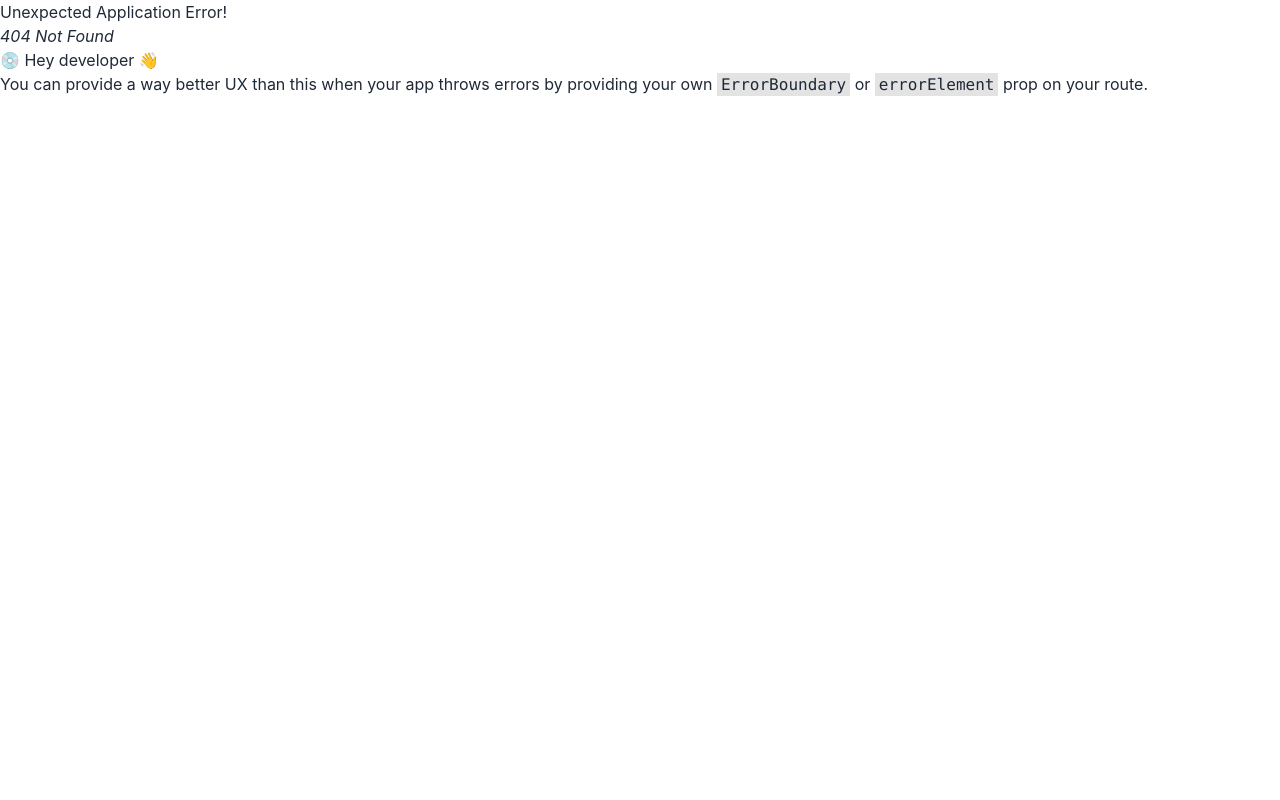
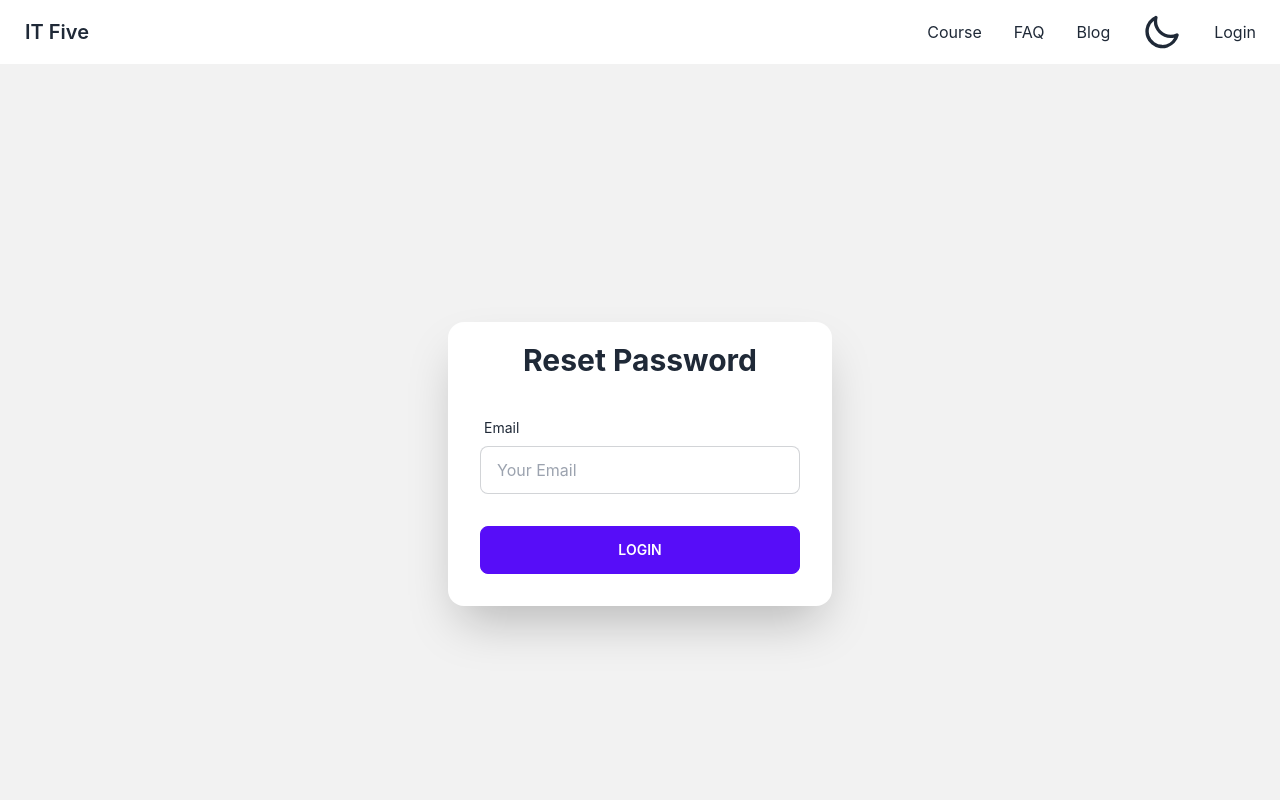
Before and after one commit to Al-Shaharia-Ifty/course-react-clint-repo, a React (Create React App) app: page /reset-password in a window 1280 px wide. Before the commit this address had no page. Shown: the top 800 px of the page. Built offline with nearby package versions, Linux system fonts and the light colour scheme; no server answers.

Commit message:
reset password done

```diff
--- a/package.json
+++ b/package.json
@@ -14,6 +14,7 @@
     "react-icons": "^4.6.0",
     "react-router-dom": "^6.4.2",
     "react-scripts": "5.0.1",
+    "react-to-pdf": "^0.0.14",
     "web-vitals": "^2.1.0"
   },
   "scripts": {
--- /dev/null
+++ b/src/Authentication/ResetPassword.jsx
@@ -0,0 +1,59 @@
+import React from "react";
+import { useSendPasswordResetEmail } from "react-firebase-hooks/auth";
+import { useNavigate } from "react-router-dom";
+import auth from "../Firebase.init";
+import Loading from "../Shared/Loading";
+
+const ResetPassword = () => {
+  const [sendPasswordResetEmail, sending, error] =
+    useSendPasswordResetEmail(auth);
+  const navigate = useNavigate();
+  let ErrorMessage;
+
+  if (sending) {
+    return <Loading />;
+  }
+  if (error) {
+    ErrorMessage = <p className="text-red-500">{error?.message}</p>;
+  }
+
+  const handleSubmit = (e) => {
+    e.preventDefault();
+    const email = e.target.email.value;
+    sendPasswordResetEmail(email);
+    navigate("../login");
+  };
+  return (
+    <div>
+      <div className="hero-content max-w-full p-0">
+        <div className="hero min-h-screen bg-base-200">
+          <div className="card flex-shrink-0 w-full max-w-sm shadow-2xl bg-base-100">
+            <h2 className="text-3xl text-center mt-5 font-bold">
+              Reset Password
+            </h2>
+            <form className="card-body" onSubmit={handleSubmit}>
+              <div className="form-control">
+                <label className="label">
+                  <span className="label-text">Email</span>
+                </label>
+                <input
+                  name="email"
+                  type="email"
+                  placeholder="Your Email"
+                  className="input input-bordered"
+                  required
+                />
+              </div>
+              {ErrorMessage}
+              <div className="form-control mt-6">
+                <button className="btn btn-primary">Login</button>
+              </div>
+            </form>
+          </div>
+        </div>
+      </div>
+    </div>
+  );
+};
+
+export default ResetPassword;
--- a/src/Authentication/login.jsx
+++ b/src/Authentication/login.jsx
@@ -78,7 +78,7 @@ const Login = () => {
                 {ErrorMessage}
                 <label className="label">
                   <Link
-                    to="forget-password"
+                    to="../reset-password"
                     className="label-text-alt link link-hover"
                   >
                     Forgot password?
--- a/src/Firebase.init.js
+++ b/src/Firebase.init.js
@@ -1,20 +1,26 @@
-// Import the functions you need from the SDKs you need
 import { initializeApp } from "firebase/app";
 import { getAuth } from "firebase/auth";
-// TODO: Add SDKs for Firebase products that you want to use
-// https://firebase.google.com/docs/web/setup#available-libraries
 
-// Your web app's Firebase configuration
+// const firebaseConfig = {
+//   apiKey: process.env.REACT_APP_apiKey,
+//   authDomain: process.env.REACT_APP_authDomain,
+//   projectId: process.env.REACT_APP_projectId,
+//   storageBucket: process.env.REACT_APP_storageBucket,
+//   messagingSenderId: process.env.REACT_APP_messagingSenderId,
+//   appId: process.env.REACT_APP_appId,
+// };া
+
+// অনেক try করছি ভাই, কিন্তু env কাজ করেনাই।
+
 const firebaseConfig = {
-  apiKey: process.env.REACT_APP_apiKey,
-  authDomain: process.env.REACT_APP_authDomain,
-  projectId: process.env.REACT_APP_projectId,
-  storageBucket: process.env.REACT_APP_storageBucket,
-  messagingSenderId: process.env.REACT_APP_messagingSenderId,
-  appId: process.env.REACT_APP_appId,
+  apiKey: "AIzaSyAEXOddKXptu2kJyLeGgYDSQ84IhI9QRf8",
+  authDomain: "it-five.firebaseapp.com",
+  projectId: "it-five",
+  storageBucket: "it-five.appspot.com",
+  messagingSenderId: "1000083448809",
+  appId: "1:1000083448809:web:de931bb2e9476e0ec0e178",
 };
 
-// Initialize Firebase
 const app = initializeApp(firebaseConfig);
 
 const auth = getAuth(app);
--- a/src/Router.js
+++ b/src/Router.js
@@ -8,6 +8,8 @@ import Course from "./Components/Course";
 import CourseDetails from "./Components/CourseDetails";
 import FAQ from "./Components/FAQ";
 import Main from "./Shared/Main";
+import ResetPassword from "./Authentication/ResetPassword";
+import ErrorPage from "./Shared/ErrorPage";
 
 export const router = createBrowserRouter([
   {
@@ -17,18 +19,18 @@ export const router = createBrowserRouter([
       {
         path: "/",
         element: <Course />,
-        loader: () => fetch("http://localhost:5000/courses"),
+        loader: () => fetch("https://server-site-seven.vercel.app/courses"),
       },
       {
         path: "course",
         element: <Course />,
-        loader: () => fetch("http://localhost:5000/courses"),
+        loader: () => fetch("https://server-site-seven.vercel.app/courses"),
       },
       {
         path: "course-details/:id",
         element: <CourseDetails />,
         loader: ({ params }) =>
-          fetch(`http://localhost:5000/course/${params.id}`),
+          fetch(`https://server-site-seven.vercel.app/course/${params.id}`),
       },
       {
         path: "checkout/:id",
@@ -38,7 +40,7 @@ export const router = createBrowserRouter([
           </RequireAuth>
         ),
         loader: ({ params }) =>
-          fetch(`http://localhost:5000/course/${params.id}`),
+          fetch(`https://server-site-seven.vercel.app/course/${params.id}`),
       },
       {
         path: "faq",
@@ -56,6 +58,11 @@ export const router = createBrowserRouter([
         path: "register",
         element: <Register />,
       },
+      {
+        path: "reset-password",
+        element: <ResetPassword />,
+      },
     ],
+    errorElement: <ErrorPage />,
   },
 ]);
--- /dev/null
+++ b/src/Shared/ErrorPage.jsx
@@ -0,0 +1,22 @@
+import React from "react";
+import { useRouteError } from "react-router-dom";
+
+const ErrorPage = () => {
+  const error = useRouteError();
+  return (
+    <div className="flex h-screen justify-center items-center">
+      <div>
+        <h1 className="text-4xl">404 Page Not Found</h1>
+        <br />
+        {error && (
+          <div>
+            <p className="text-red-500"> {error.statusText || error.message}</p>
+            <p>{error.status}</p>
+          </div>
+        )}
+      </div>
+    </div>
+  );
+};
+
+export default ErrorPage;
```
Also changed, not shown: firebase.json (added), 2 other files (tests, documents, lock files or other folders).
